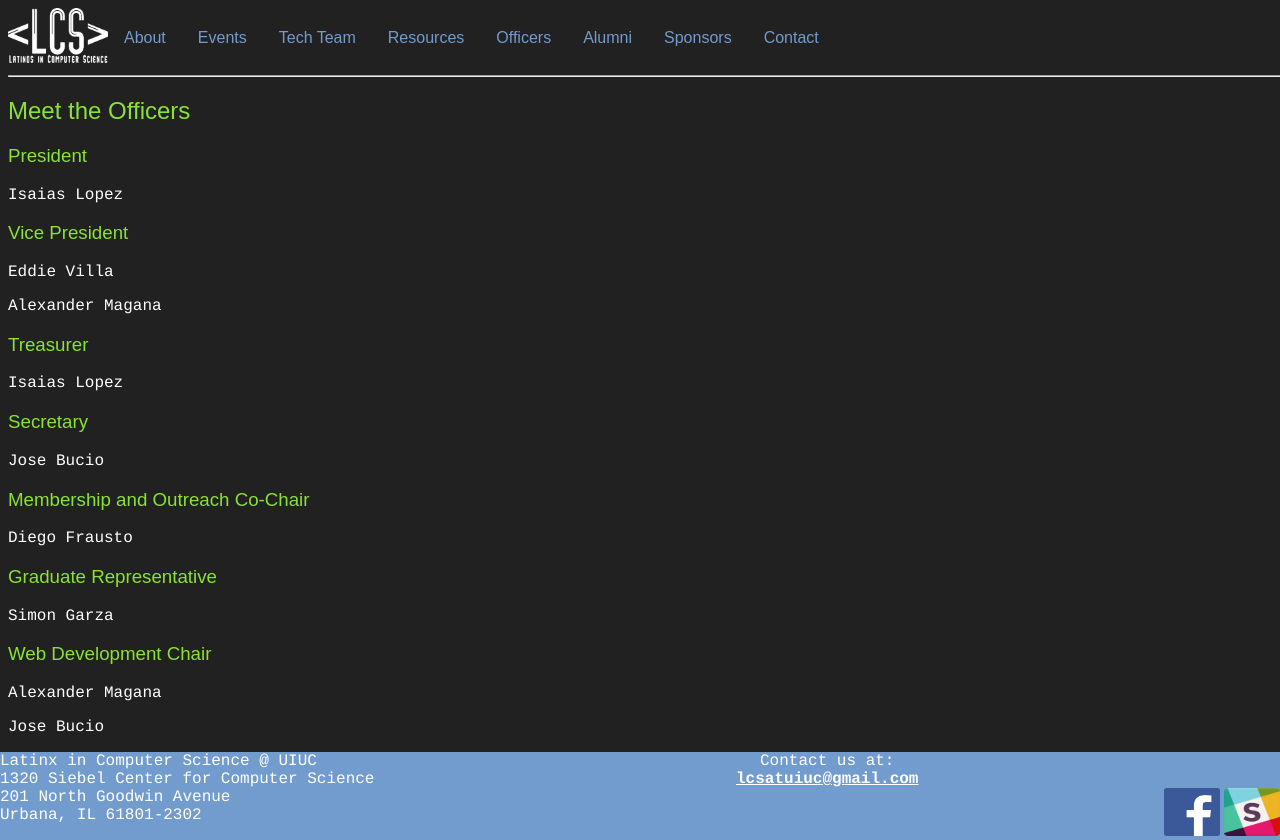
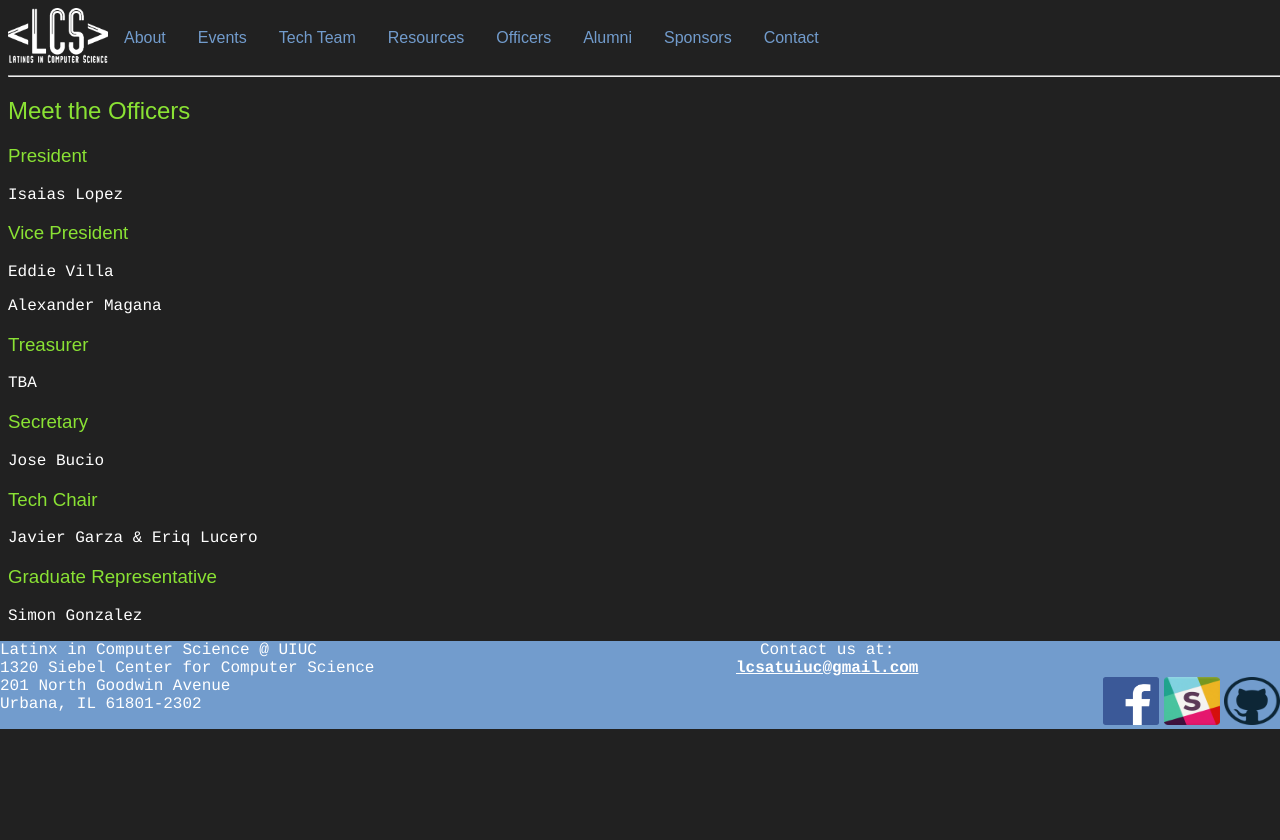
Before and after one commit to EriqLu/LxCS-Website, a website: page officers/index.html in a window 1280 px wide. After the commit the page ends 808 px from the top, so only its background shows below. Drawn offline with Linux system fonts and the light colour scheme.

Commit message:
New Changes

```diff
--- a/officers/index.html
+++ b/officers/index.html
@@ -43,17 +43,15 @@
 					<p> Eddie Villa </p>
 					<p> Alexander Magana </p>
 				<h3> Treasurer </h3>
-					<p> Isaias Lopez </p> <!-- Isaias #2 -->
+					<p> TBA </p> <!-- Isaias #2 -->
 				<h3> Secretary </h3>
 					<p> Jose Bucio </p>
-				<h3> Membership and Outreach Co-Chair </h3>
-					<p> Diego Frausto </p>
+				<h3> Tech Chair </h3>
+					<p> Javier Garza & Eriq Lucero</p>
 					<p> </p>
 				<h3> Graduate Representative </h3>
-					<p> Simon Garza </p>
-				<h3> Web Development Chair</h3>
-					<p>Alexander Magana</p>
-					<p>Jose Bucio</p>
+					<p> Simon Gonzalez </p>
+
 		</div>
 	</body>
 	<footer>
@@ -70,6 +68,7 @@
 		<div class="right">
 			<a href="https://www.facebook.com/groups/latinocomputerscienceclub/"><input type="image" src="../assets/img/logos/facebook-logo.png" height="48" width="56"></a>
 			<a href="https://lcs-uiuc.slack.com/"><input type="image" src="../assets/img/logos/slack-logo.png" height="48" width="56"></a>
+			<a href="https://github.com/Illinois-LCS"><input type="image" src="../assets/img/logos/github-logo.png" height="48" width="56"></a>
 		</div>
 	</footer>
 </html>
```
Also changed, not shown: about/index.html (+2 -1 lines), contact/index.html (+1 -0 lines), events/index.html (+1 -0 lines), techteam/index.html (+13 -2 lines).
